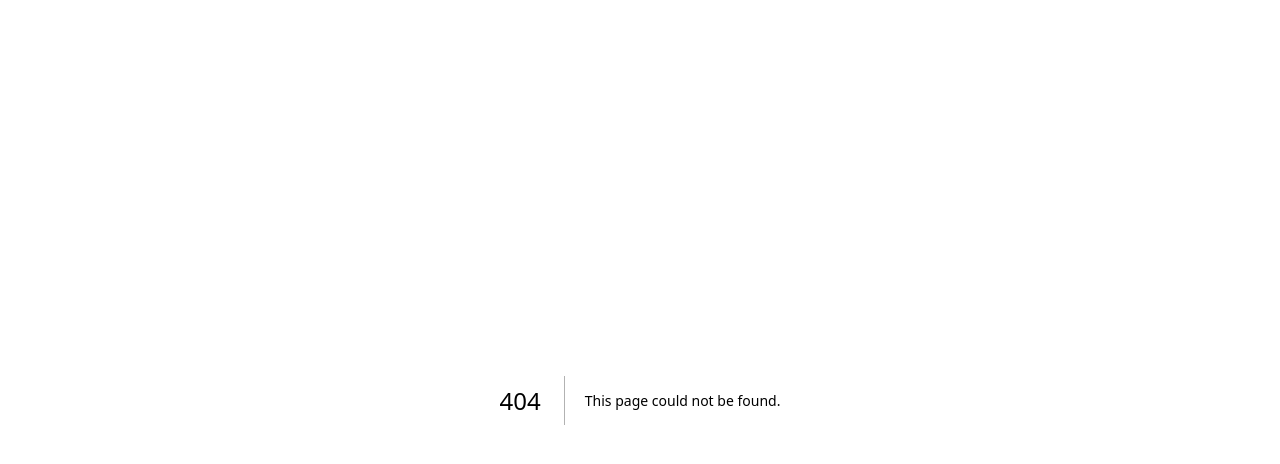
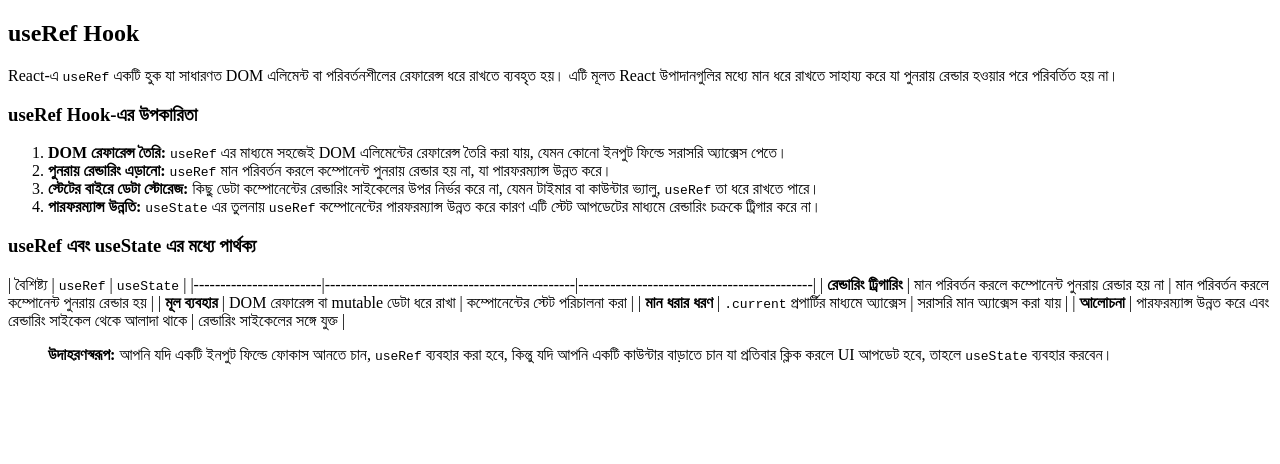
Before and after one commit to codersemon/notesdoc, a Next.js app: page /reactjs/hooks/useRef in a window 1280 px wide. Before the commit this address had no page. Shown: the top 464 px of the page. Built offline with nearby package versions, Linux system fonts and the light colour scheme.

Commit message:
useRef hook note added

```diff
--- a/pages/reactjs/_meta.js
+++ b/pages/reactjs/_meta.js
@@ -3,6 +3,7 @@ const reactRoute = {
   "pre-requisites": "Pre Requisites",
   installation: "Installation",
   fundamental: "Fundamental Concepts",
-  "state-management": "State Management"
+  "state-management": "State Management",
+  hooks: "React Hooks",
 };
 export default reactRoute;
--- /dev/null
+++ b/pages/reactjs/hooks/_meta.js
@@ -0,0 +1,5 @@
+const hooksRoutes = {
+  index: "React Hooks",
+  useRef: "useRef Hook"
+};
+export default hooksRoutes;
--- /dev/null
+++ b/pages/reactjs/hooks/index.mdx
@@ -0,0 +1,3 @@
+## What is hooks?
+
+## How to create custom hook?
--- /dev/null
+++ b/pages/reactjs/hooks/useRef.mdx
@@ -0,0 +1,21 @@
+## useRef Hook
+
+React-এ `useRef` একটি হুক যা সাধারণত DOM এলিমেন্ট বা পরিবর্তনশীলের রেফারেন্স ধরে রাখতে ব্যবহৃত হয়। এটি মূলত React উপাদানগুলির মধ্যে মান ধরে রাখতে সাহায্য করে যা পুনরায় রেন্ডার হওয়ার পরে পরিবর্তিত হয় না।
+
+### useRef Hook-এর উপকারিতা
+
+1. **DOM রেফারেন্স তৈরি:** `useRef` এর মাধ্যমে সহজেই DOM এলিমেন্টের রেফারেন্স তৈরি করা যায়, যেমন কোনো ইনপুট ফিল্ডে সরাসরি অ্যাক্সেস পেতে।
+2. **পুনরায় রেন্ডারিং এড়ানো:** `useRef` মান পরিবর্তন করলে কম্পোনেন্ট পুনরায় রেন্ডার হয় না, যা পারফরম্যান্স উন্নত করে।
+3. **স্টেটের বাইরে ডেটা স্টোরেজ:** কিছু ডেটা কম্পোনেন্টের রেন্ডারিং সাইকেলের উপর নির্ভর করে না, যেমন টাইমার বা কাউন্টার ভ্যালু, `useRef` তা ধরে রাখতে পারে।
+4. **পারফরম্যান্স উন্নতি:** `useState` এর তুলনায় `useRef` কম্পোনেন্টের পারফরম্যান্স উন্নত করে কারণ এটি স্টেট আপডেটের মাধ্যমে রেন্ডারিং চক্রকে ট্রিগার করে না।
+
+### useRef এবং useState এর মধ্যে পার্থক্য
+
+| বৈশিষ্ট্য               | `useRef`                                       | `useState`                                 |
+|------------------------|-----------------------------------------------|--------------------------------------------|
+| **রেন্ডারিং ট্রিগারিং** | মান পরিবর্তন করলে কম্পোনেন্ট পুনরায় রেন্ডার হয় না | মান পরিবর্তন করলে কম্পোনেন্ট পুনরায় রেন্ডার হয় |
+| **মূল ব্যবহার**         | DOM রেফারেন্স বা mutable ডেটা ধরে রাখা       | কম্পোনেন্টের স্টেট পরিচালনা করা            |
+| **মান ধরার ধরণ**       | `.current` প্রপার্টির মাধ্যমে অ্যাক্সেস      | সরাসরি মান অ্যাক্সেস করা যায়              |
+| **আলোচনা**             | পারফরম্যান্স উন্নত করে এবং রেন্ডারিং সাইকেল থেকে আলাদা থাকে | রেন্ডারিং সাইকেলের সঙ্গে যুক্ত            |
+
+> **উদাহরণস্বরূপ:** আপনি যদি একটি ইনপুট ফিল্ডে ফোকাস আনতে চান, `useRef` ব্যবহার করা হবে, কিন্তু যদি আপনি একটি কাউন্টার বাড়াতে চান যা প্রতিবার ক্লিক করলে UI আপডেট হবে, তাহলে `useState` ব্যবহার করবেন।
```
